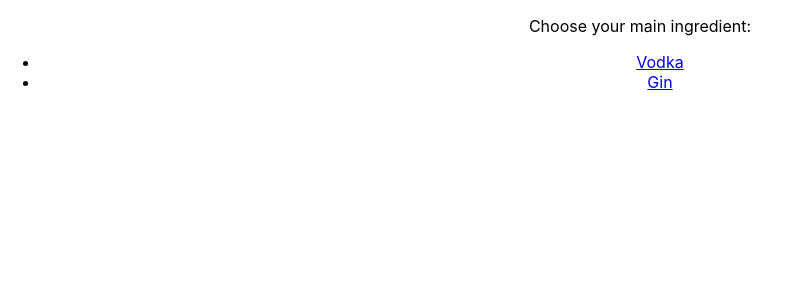
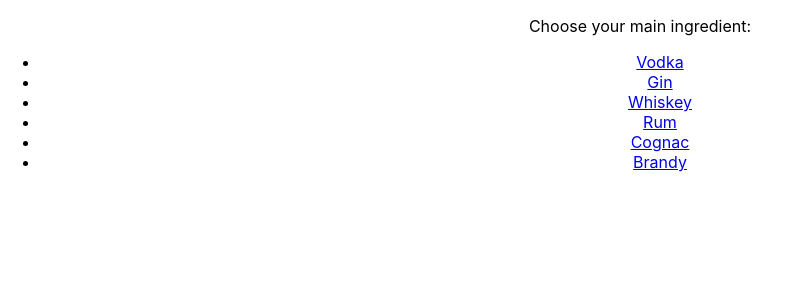
Before and after one commit to linneat/thirsty, a React (Create React App) app: page / in a window 1280 px wide. Shown: the top 300 px of the page, without its empty margins (0-790 px from the left). Built offline with nearby package versions, Linux system fonts and the light colour scheme.

Commit message:
adding more spirits

```diff
--- a/src/Components/Spirits.js
+++ b/src/Components/Spirits.js
@@ -1,33 +1,30 @@
-import React, { Component } from 'react';
+import React, { Component } from "react";
 import { Link } from "react-router-dom";
 
-export default class SpiritsList extends Component {
-    render(){
+export default class Spirits extends Component {
+  render() {
+    const ingredients = ["Vodka", "Gin", "Whiskey", "Rum", "Cognac", "Brandy"];
+
     return (
       <div>
         <p>Choose your main ingredient:</p>
         <ul>
-
-                  <li key="Vodka" >
-                    <Link to={{
+          {ingredients.map((ingredient, index) => {
+            return (
+              <li key={ingredient}>
+                <Link
+                  to={{
                     pathname: "/cocktail",
-                        mainIngredient: "vodka"
-                    }}>
-                        Vodka
+                    mainIngredient: ingredient
+                  }}
+                >
+                  {ingredient}
                 </Link>
               </li>
-
-                  <li key="Gin" >
-                    <Link to={{
-                        pathname: "/cocktail",
-                        mainIngredient: "gin"
-                    }}>
-                        Gin
-                    </Link>
-                  </li>
-
+            );
+          })}
         </ul>
       </div>
-        )
+    );
   }
 }
```
Lines whose indentation alone changed are shown as unchanged.
